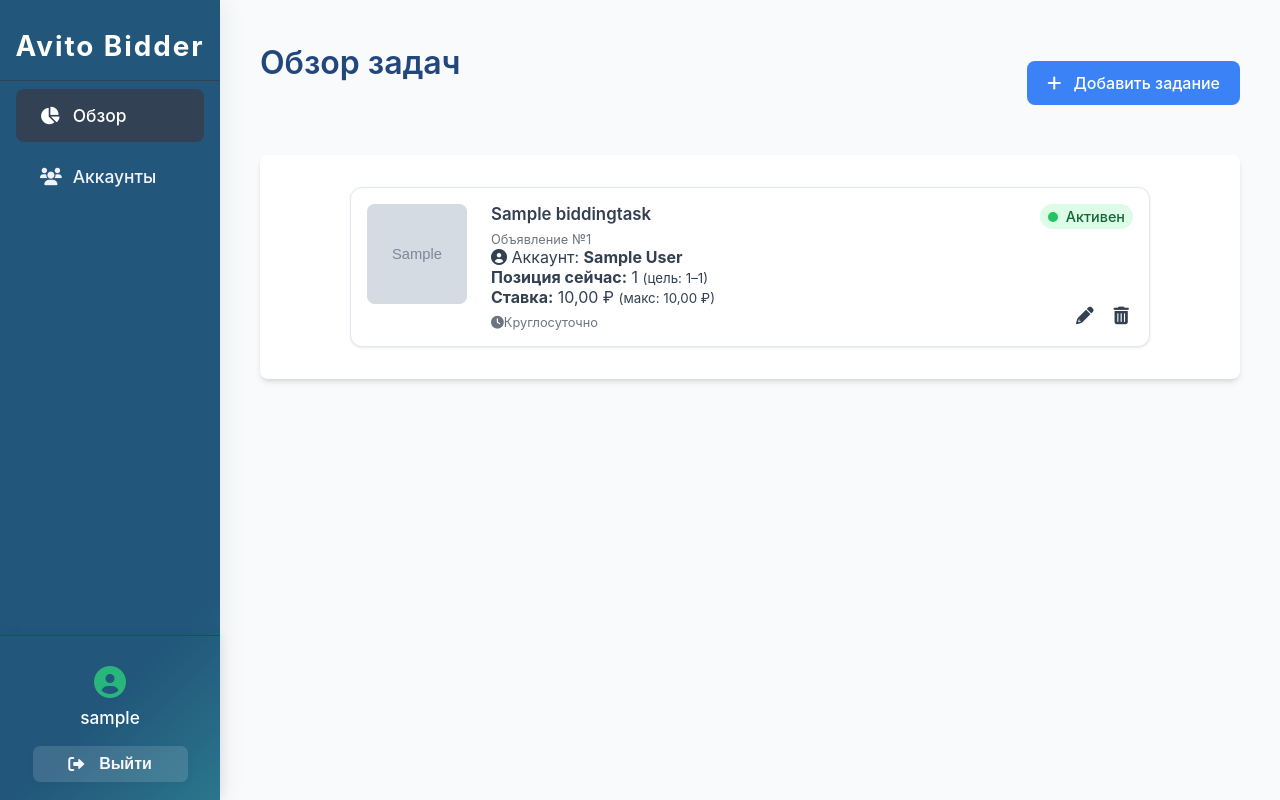
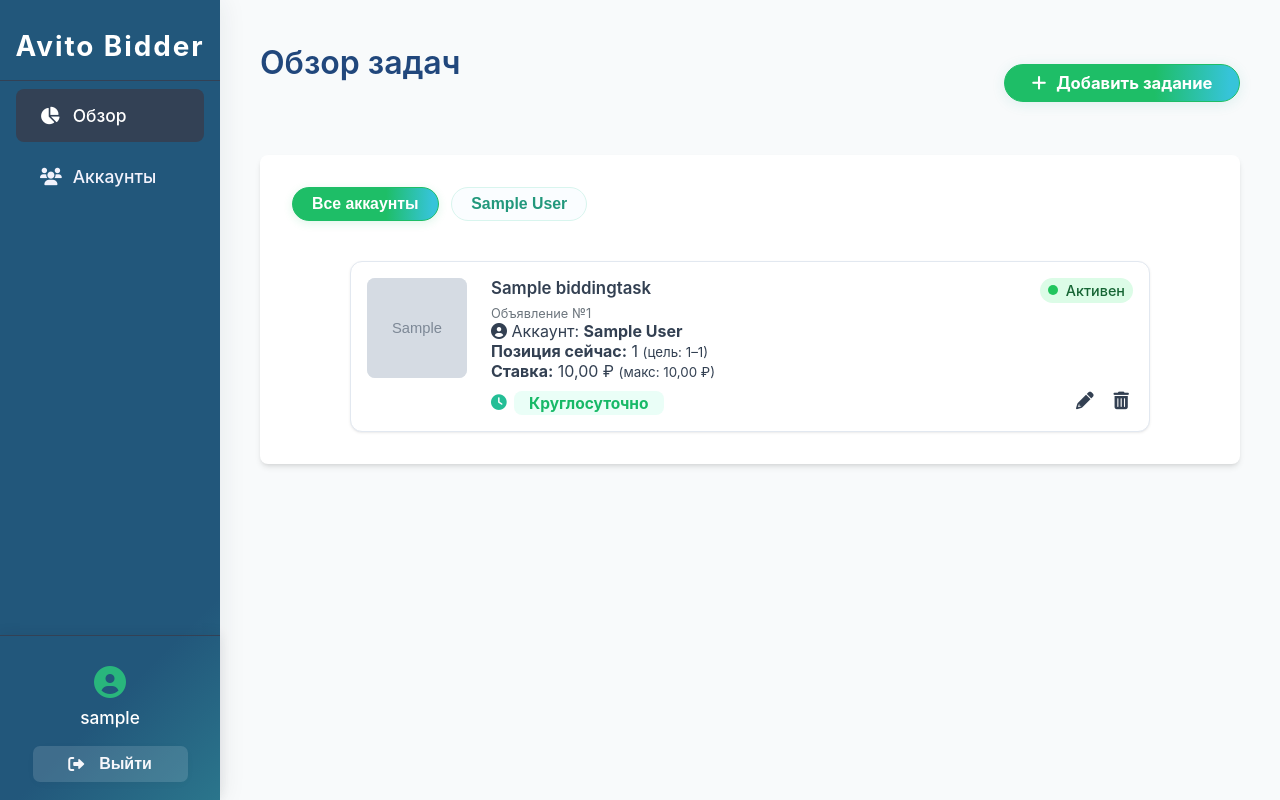
Before and after one commit to Affenshow/avito-bidder-django, a Django app: page / in a window 1280 px wide. Run offline with Django 4.2, Linux system fonts and the light colour scheme; a user stored in the database is signed in; tables that the repository leaves empty hold one stand-in row (values such as "Sample post"); grey boxes marked "Sample" are stand-in pictures; parts of the project's set-up code (start-up, migrations or seed data) failed here and were passed over; some libraries are stand-ins or nearby versions.

Commit message:
fix task.py views.py task_list.html

```diff
--- a/main_app/templates/main_app/task_list.html
+++ b/main_app/templates/main_app/task_list.html
@@ -2,20 +2,82 @@
 {% load static %}
 
 {% block title %}Обзор - {{ block.super }}{% endblock %}
-
 {% block page_title %}Обзор задач{% endblock %}
 
 {% block header_actions %}
-    <a href="{% url 'add-task' %}" class="btn btn-primary">
+    <a href="{% url 'add-task' %}" class="add-task-btn-pills">
         <i class="fas fa-plus"></i> Добавить задание
     </a>
 {% endblock %}
 
 {% block content %}
+<style>
+.account-filters-bar {
+    display: flex;
+    gap: .8em;
+    margin-bottom: 2em;
+    flex-wrap: wrap;
+    align-items: center;
+}
+.account-filter-btn {
+    border-radius: 999px;
+    font-weight: 600;
+    padding: .42em 1.2em;
+    border: 1.7px solid #d8f5ee;
+    background: #fafdff;
+    color: #22987c;
+    transition: background .14s, color .13s, border-color .13s;
+    cursor: pointer;
+    font-size: .99em;
+    outline: none;
+    margin-bottom: 8px;
+}
+.account-filter-btn.active, .account-filter-btn:hover {
+    background: linear-gradient(91deg, #1ebe67 64%, #36c4d9 96%);
+    color: #fff; border-color:#1ebe67;
+    box-shadow: 0 2.3px 10px #1ebe6724;
+}
+
+/* НОВЫЙ СТИЛЬ КНОПКИ */
+.add-task-btn-pills {
+    border-radius: 999px;
+    font-weight: 700;
+    padding: .48em 1.6em;
+    border: 1.7px solid #1ebe67;
+    background: linear-gradient(91deg, #1ebe67 64%, #36c4d9 96%);
+    color: #fff !important;
+    box-shadow: 0 2.3px 13px #2cae9f22;
+    font-size: 1.04em;
+    text-decoration: none;
+    transition: background .13s, color .15s, border-color .13s;
+    margin-left: 0.7em;
+    display: inline-flex; align-items: center; gap: 0.6em;
+}
+.add-task-btn-pills:hover, .add-task-btn-pills:focus {
+    background: linear-gradient(100deg, #36c4d9 62%, #1ebe67 102%);
+    color: #fff; border-color: #36c4d9;
+    text-decoration: none;
+}
+
+@media (max-width:650px){
+    .account-filters-bar{gap:.41em;flex-direction:column;align-items:flex-start;}
+    .add-task-btn-pills{margin-left:0;margin-top:.6em;}
+}
+</style>
+
+<div class="account-filters-bar" id="account-filters">
+    <button type="button" class="account-filter-btn active" data-filter="all">Все аккаунты</button>
+    {% for account in accounts %}
+        <button type="button" class="account-filter-btn" data-filter="{{ account.pk }}">
+            {{ account.name|default:"Без названия" }}
+        </button>
+    {% endfor %}
+
+</div>
+
 <div class="task-grid">
     {% for task in tasks %}
-            <div class="task-card {% if not task.is_active %}is-inactive{% endif %}">
-
+        <div class="task-card {% if not task.is_active %}is-inactive{% endif %}" data-account-id="{{ task.avito_account.pk }}">
             <!-- Картинка -->
             <div class="task-card-image">
                 {% if task.image_url %}
@@ -24,7 +86,6 @@
                     <div class="no-image"><i class="fas fa-camera"></i></div>
                 {% endif %}
             </div>
-
             <!-- Информация -->
             <div class="task-card-info">
                 <h4 class="task-title">
@@ -36,12 +97,9 @@
                         {% endif %}
                     </a>
                 </h4>
-
                 {% if task.title and task.title != "Название не найдено" %}
                     <p class="task-ad-id">Объявление №{{ task.ad_id }}</p>
                 {% endif %}
-
-                    <!-- НАЗВАНИЕ АККАУНТА (добавлено) -->
                 {% if task.avito_account %}
                     <p class="task-account-name">
                         <i class="fas fa-user-circle me-1 text-muted"></i>
@@ -53,8 +111,6 @@
                         Аккаунт не привязан
                     </p>
                 {% endif %}
-
-                    <!-- Текущая позиция с цветом -->
                 <div class="mt-3">
                     <strong>Позиция сейчас:</strong>
                     {% if task.current_position %}
@@ -66,8 +122,6 @@
                         <span class="text-muted ms-2">Не определена</span>
                     {% endif %}
                 </div>
-
-                    <!-- Текущая ставка -->
                 <div class="mt-2">
                     <strong>Ставка:</strong>
                     {% if task.current_price %}
@@ -77,22 +131,53 @@
                         —
                     {% endif %}
                 </div>
+                <style>
+.task-schedule-display {
+    font-size:.98em; color:#376d65;
+    margin-top:.67em;
+    font-weight:500;
+    display:flex;align-items:center;gap:.44em;
+    flex-wrap:wrap;
+}
+.task-schedule-display i {color:#24be96;}
+.task-schedule-chips {
+    display: flex; flex-wrap: wrap; gap: .34em;
+}
+.schedule-chip {
+    background: linear-gradient(92deg,#e4f7ef 60%,#dff7fc 100%);
+    color: #23897a;
+    font-weight: 600;
+    border-radius: 8px;
+    font-size:.99em;
+    padding: .15em .82em .15em .69em;
+    box-shadow:0 1.2px 7px #38a3a524;
+    letter-spacing: .01em;
+    margin-bottom: 1.5px;
+}
+.schedule-chip-full {
+    background: #eafef7;
+    color: #17b967;
+    font-weight: 700;
+    border-radius: 8px;
+    font-size:.99em;
+    padding: .15em 1em;
+    margin-right: 0.24em;
+}
+</style>
 
-                    <!-- Расписание -->
 <div class="task-schedule-display mt-3">
     <i class="fas fa-clock"></i>
-                        <span>
+    <div class="task-schedule-chips">
         {% if task.schedule_list %}
             {% for interval in task.schedule_list %}
-                                    {{ interval.start }} - {{ interval.end }}{% if not forloop.last %}; {% endif %}
+                <span class="schedule-chip">{{ interval.start }} – {{ interval.end }}</span>
             {% endfor %}
         {% else %}
-                                Круглосуточно
+            <span class="schedule-chip-full">Круглосуточно</span>
         {% endif %}
-                        </span>
     </div>
 </div>
-
+            </div>
             <!-- Управление -->
             <div class="task-card-controls">
                 <div class="status-widget-new" data-task-id="{{ task.id }}" data-is-active="{{ task.is_active|yesno:'true,false' }}">
@@ -111,4 +196,25 @@
         <p>У вас еще нет ни одного задания. Нажмите "Добавить задание", чтобы начать.</p>
     {% endfor %}
 </div>
+
+<script>
+document.addEventListener('DOMContentLoaded', function() {
+    const filterBar = document.getElementById('account-filters');
+    const cards = document.querySelectorAll('.task-card');
+    filterBar.addEventListener('click', function(event) {
+        if (event.target.classList.contains('account-filter-btn')) {
+            const filterValue = event.target.dataset.filter;
+            filterBar.querySelectorAll('.account-filter-btn').forEach(btn => btn.classList.remove('active'));
+            event.target.classList.add('active');
+            cards.forEach(card => {
+                if (filterValue === "all" || card.dataset.accountId === filterValue) {
+                    card.style.display = '';
+                } else {
+                    card.style.display = 'none';
+                }
+            });
+        }
+    });
+});
+</script>
 {% endblock %}
--- a/main_app/views.py
+++ b/main_app/views.py
@@ -94,15 +94,25 @@ def get_ads_for_account(request, account_id):
 
 @login_required
 def task_list_view(request):
+    # Получаем все задачи текущего пользователя
     tasks = BiddingTask.objects.filter(avito_account__user=request.user).select_related('avito_account')
 
+    # +++ НАЧАЛО ИЗМЕНЕНИЙ +++
+    # Получаем все аккаунты этого пользователя, чтобы построить кнопки-фильтры
+    accounts = AvitoAccount.objects.filter(user=request.user)
+    # +++ КОНЕЦ ИЗМЕНЕНИЙ +++
+
+    # Ваша логика обработки расписания (оставляем без изменений)
     for task in tasks:
         try:
             task.schedule_list = json.loads(task.schedule)
         except (json.JSONDecodeError, TypeError):
             task.schedule_list = []
 
-    context = {'tasks': tasks}
+    context = {
+        'tasks': tasks,
+        'accounts': accounts, # <-- Передаем аккаунты в шаблон
+    }
     return render(request, 'main_app/task_list.html', context)
 
 # +++++++++++++++++++++++++++++++++++++++++++++++++++++++++++++++
```
Also changed, not shown: main_app/tasks.py (+41 -14 lines). Lines whose indentation alone changed are shown as unchanged.
